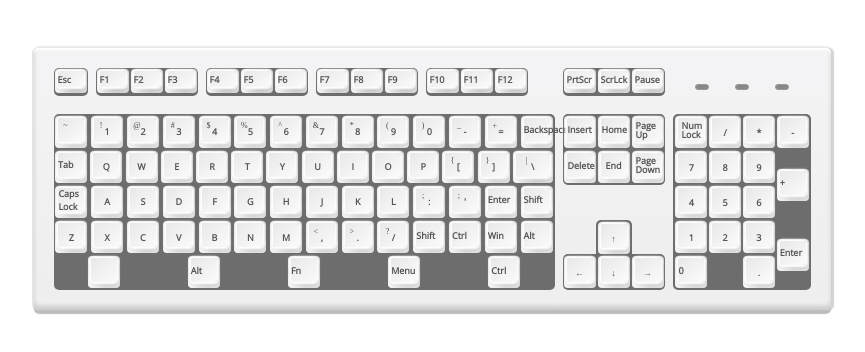
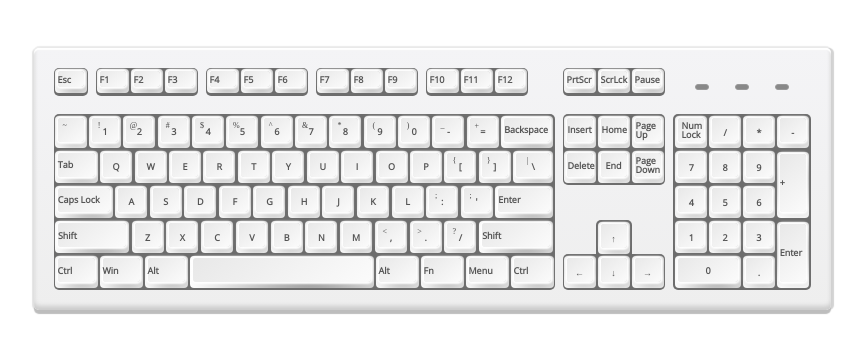
Before and after one commit to rafamndza/keyboard, a website: page src/index.html in a window 1280 px wide. Shown: the whole page, without its empty margins (208-1073 px from the left). Drawn offline with nearby package versions, Linux system fonts and the light colour scheme.

Commit message:
CSS-Restructuring and updating CSS code

```diff
--- a/src/index.css
+++ b/src/index.css
@@ -1,4 +1,4 @@
-@import url('https://fonts.googleapis.com/css2?family=Open+Sans:wght@300&display=swap');
+@import url("https://fonts.googleapis.com/css2?family=Open+Sans:wght@300&display=swap");
 
 :root {
   --font-family: "Open Sans", sans-serif;
@@ -19,13 +19,8 @@ body {
   width: 765px;
   height: 230px;
   padding: 16px;
-  box-shadow:
-    0 4px 1px #bdbdbd,
-    3px 0 1px #d3d3d3,
-    0 -2px 1px #ececec,
-    -2px 0 1px #e4e4e4,
-    0 2px 1px #fff inset,
-    0 -4px 4px #ccc inset;
+  box-shadow: 0 4px 1px #bdbdbd, 3px 0 1px #d3d3d3, 0 -2px 1px #ececec,
+    -2px 0 1px #e4e4e4, 0 2px 1px #fff inset, 0 -4px 4px #ccc inset;
   border-radius: 5px;
   background: linear-gradient(to bottom, #f4f4f6, #eee);
   display: grid;
@@ -285,3 +280,65 @@ body {
       position: absolute;
     }
   }
+
+  & .ctrl-key {
+    --width: 43px;
+    --height: 32px;
+  }
+
+  & .backspace-key {
+    --width: 52px;
+    --height: 32px;
+  }
+
+  & .enter-key {
+    --width: 58px;
+    --height: 32px;
+  }
+
+  & .shift-key {
+    --width: 74px;
+    --height: 32px;
+  }
+
+  & .space-key {
+    --width: 184px;
+    --height: 32px;
+  }
+
+  & .vertical-key {
+    --width: 32px;
+    --height: 66px;
+  }
+
+  & .zero-key {
+    --width: 66px;
+    --height: 32px;
+
+    &::before {
+      text-indent: 27px;
+    }
+  }
+
+  & .function-key::before {
+    content: attr(data-key);
+    width: calc(var(--width) - 6px);
+    height: calc(var(--height) - 8px);
+  }
+
+  &.led .hole {
+    background: red !important;
+    box-shadow: 0 0 27px #000 inset;
+    animation: ledAnimation 10s infinite;
+  }
+}
+
+@keyframes ledAnimation {
+  0% {
+    filter: hue-rotate(0);
+  }
+
+  100% {
+    filter: hue-rotate(360deg);
+  }
+}
```
Lines whose indentation alone changed are shown as unchanged.
